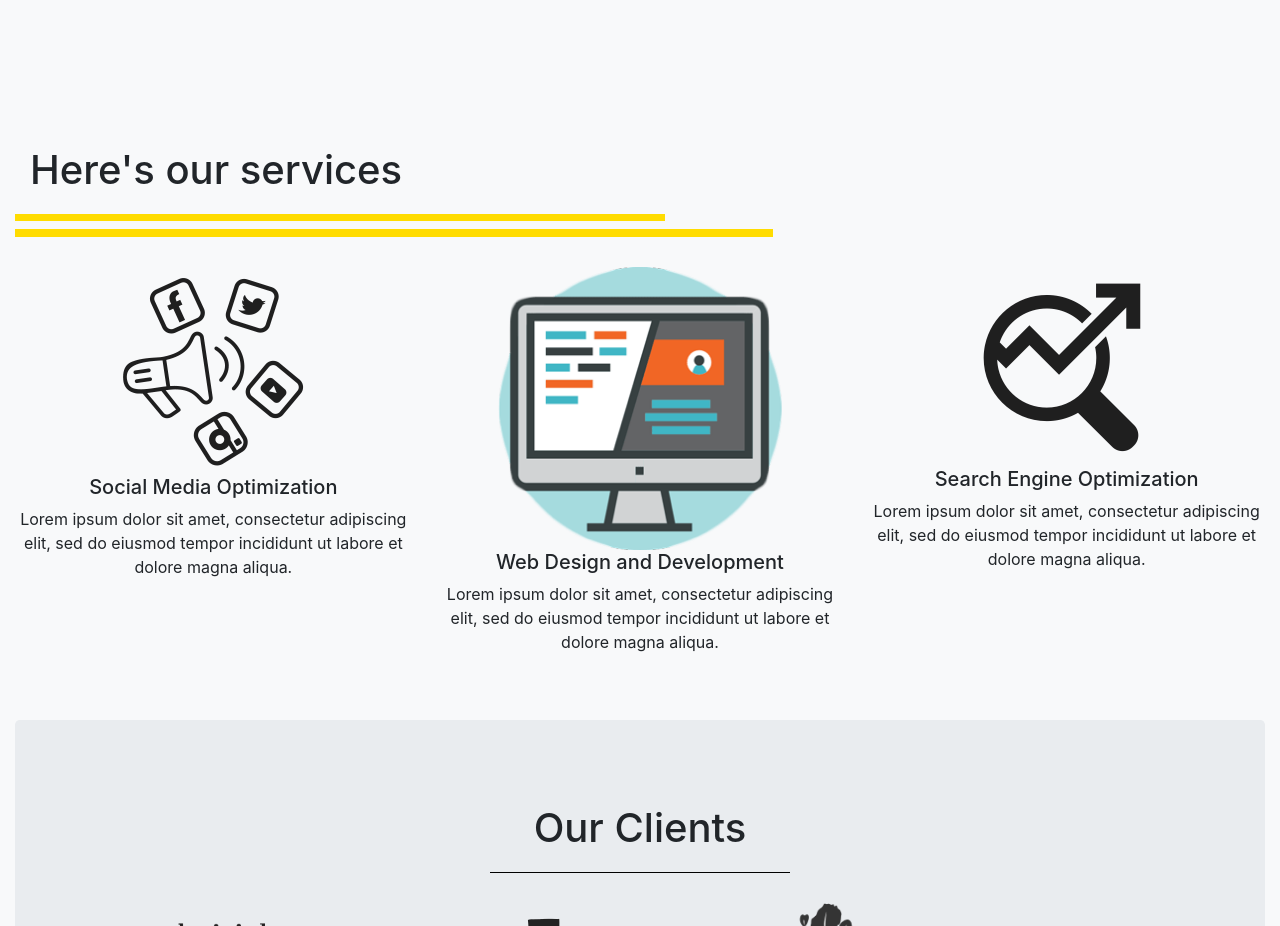
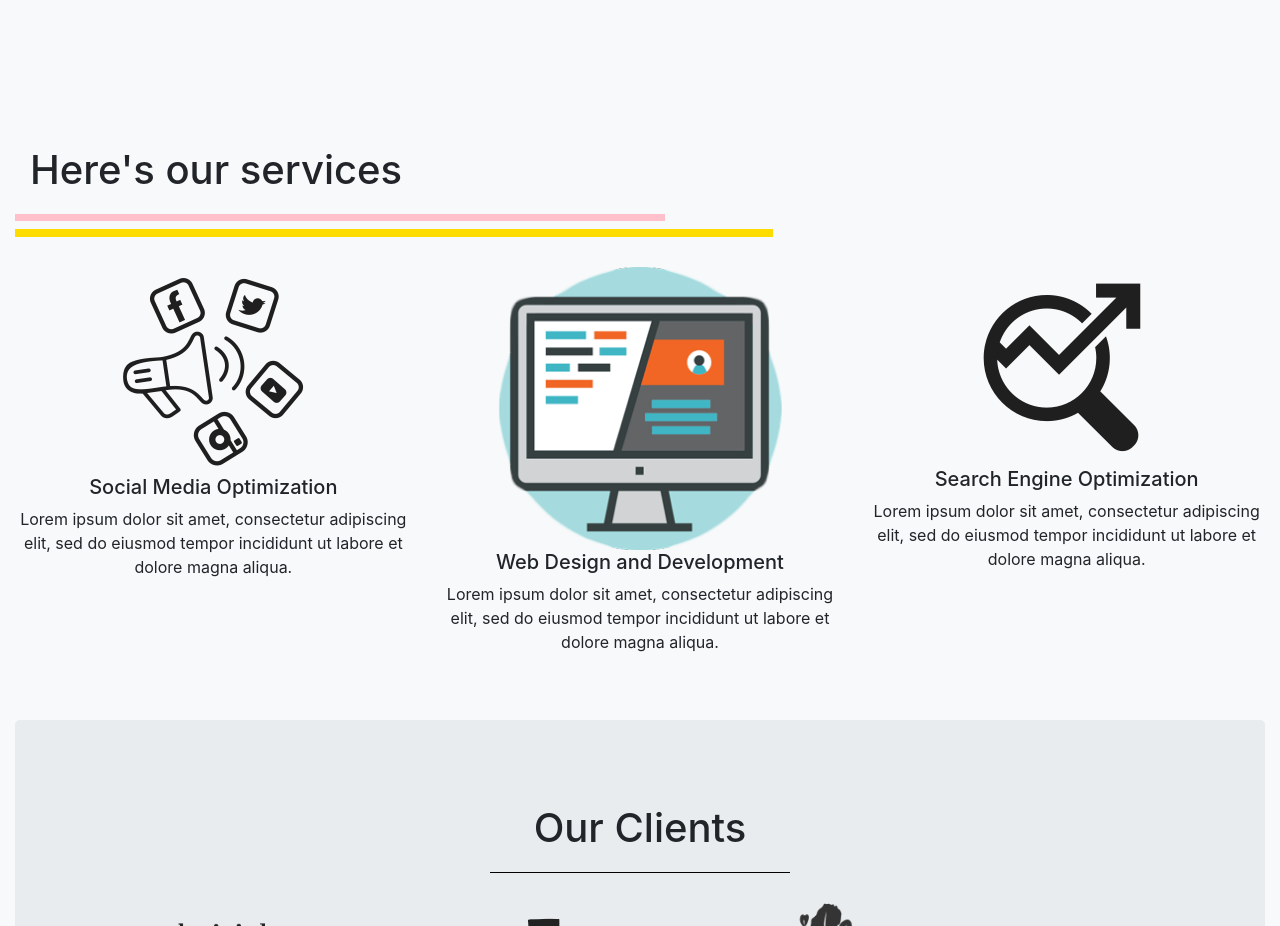
Before and after one commit to beultimate/myFiles, a plain HTML site: page learnbootstrap/index.html in a window 1280 px wide. Shown: the part 1060-1986 px from the top of the page. Drawn offline with nearby package versions, Linux system fonts and the light colour scheme; a web font is replaced by a local one.

Commit message:
bottom border changed

```diff
--- a/learnbootstrap/css/style.css
+++ b/learnbootstrap/css/style.css
@@ -64,7 +64,7 @@ button {
 /*what we do*/
 #what h1{
 	padding: 20px 15px;
-	border-bottom: 7px solid #ffdc00;
+	border-bottom: 7px solid pink;
 	max-width:650px; /*for the border*/
 }
 
```
